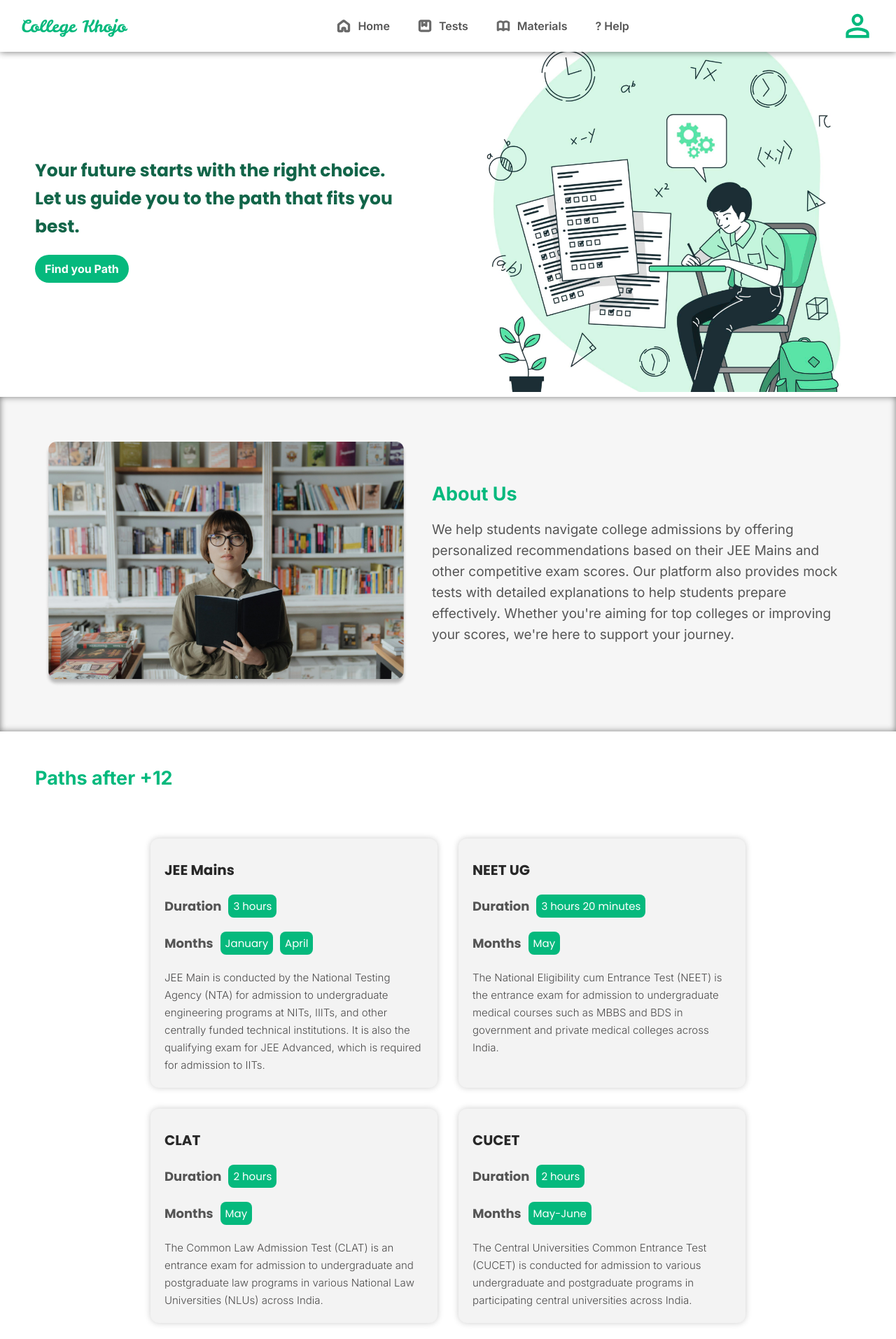
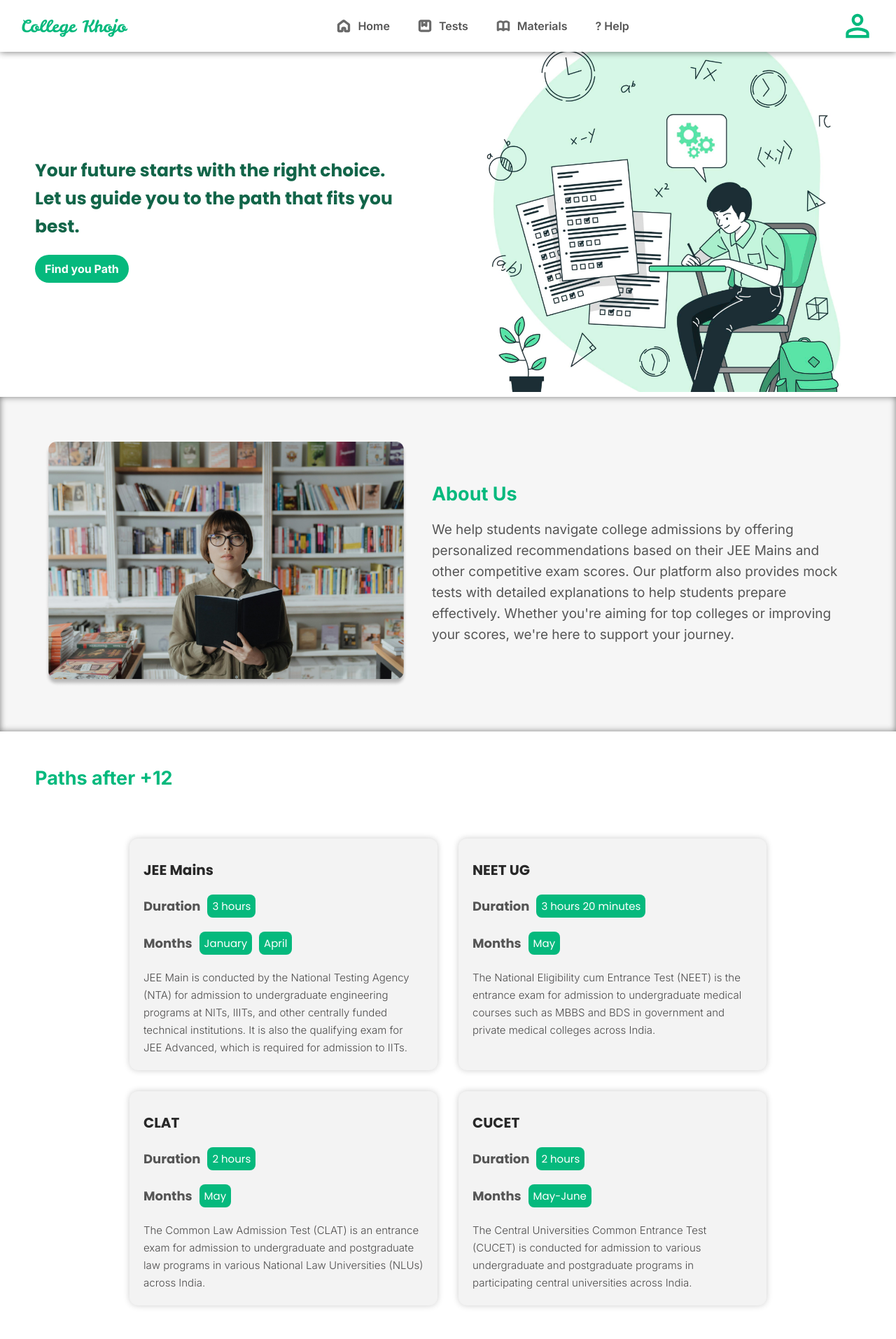
Before and after one commit to ajayverma2611/college-Khojoo, a React (Create React App) app in the folder client/: page / in a window 1280 px wide. Shown: the top 1913 px of the page at 70% size. Built offline with nearby package versions, Linux system fonts and the light colour scheme.

Commit message:
updated path page

```diff
--- a/client/src/Presentation/Styles/Paths.css
+++ b/client/src/Presentation/Styles/Paths.css
@@ -21,7 +21,7 @@
 
 
 .path{
-    width: 410px;
+    width: 440px;
     display:flex;
     flex-direction: column;
     padding:20px;
```
